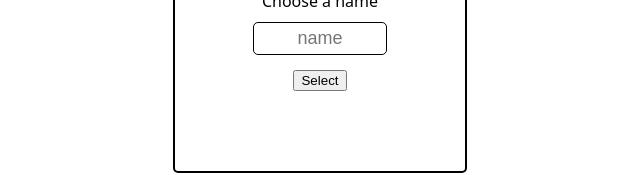
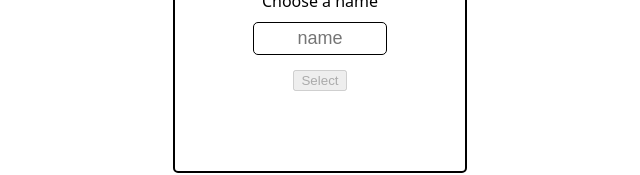
Before and after one commit to Braun-Johannes/Survival-Pets, a Next.js app: page / in a window 1280 px wide. Shown: the part 567-742 px from the top of the page, without its empty margins (320-960 px from the left). Built offline with nearby package versions, Linux system fonts and the light colour scheme.

Commit message:
button ist disabled aslong no pet ist selected

```diff
--- a/components/PetForm.jsx
+++ b/components/PetForm.jsx
@@ -15,7 +15,7 @@ export default function PetForm({ selectedPet, onHandleSubmit }) {
         $variant="name"
         required
       />
-      <StyledButton  type="submit">Select</StyledButton>
+      <StyledButton disabled={!selectedPet} type="submit">Select</StyledButton>
     </StyledForm>
   );
 }
--- a/pages/index.js
+++ b/pages/index.js
@@ -16,6 +16,7 @@ export default function HomePage() {
 
   function handleSubmit(event) {
     event.preventDefault();
+
     const formData = new FormData(event.target);
     const data = Object.fromEntries(formData);
 
```
